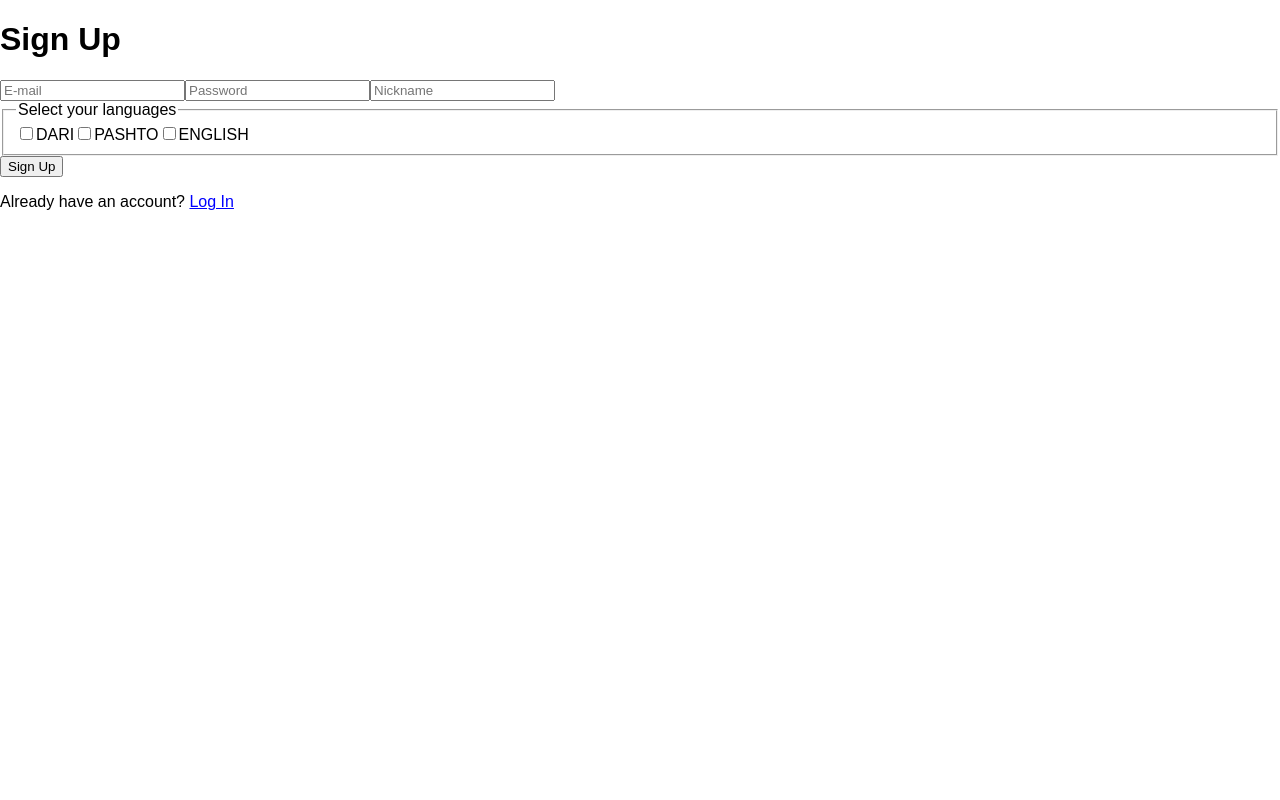
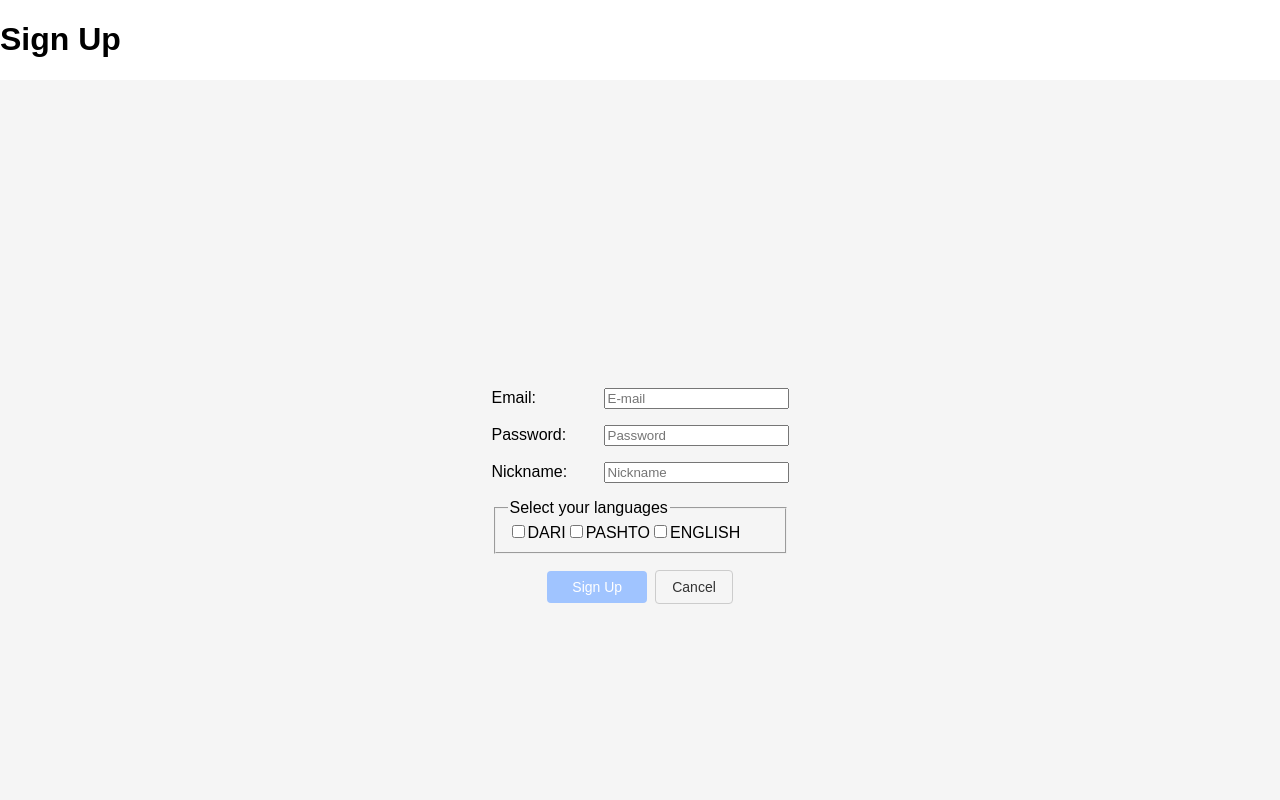
Before and after one commit to ryanslee91/afghan-community-sd, a Next.js app in the folder frontend/: page /signup in a window 1280 px wide. Shown: the top 800 px of the page. Built offline with nearby package versions, Linux system fonts and the light colour scheme; no server answers.

Commit message:
17th commit: editing login form and signup form front end

```diff
--- a/frontend/src/components/LoginForm/LoginForm.tsx
+++ b/frontend/src/components/LoginForm/LoginForm.tsx
@@ -46,7 +46,7 @@ export default function LoginForm({ onSubmit }: { onSubmit: (data: { email: stri
        <div className={styles.signUpPrompt}>
           Do not have an account?{' '}
           <Link href="/signup" className={styles.signUpLink}>
-            Sign up now!
+            Sign up here
           </Link>
         </div>
 
--- a/frontend/src/components/SignUpForm/SignUpForm.module.css
+++ b/frontend/src/components/SignUpForm/SignUpForm.module.css
@@ -0,0 +1,127 @@
+/* SignUpForm.module.css */
+.container {
+  display: flex;
+  justify-content: center;
+  align-items: center;
+  min-height: 100vh;
+  padding: 1rem;
+  background-color: #f5f5f5;
+}
+
+.form {
+  width: 100%;
+  max-width: 400px;
+  background: #fff;
+  padding: 2rem;
+  border-radius: 8px;
+  box-shadow: 0 4px 12px rgba(0, 0, 0, 0.05);
+}
+
+/* 1) 레이블+인풋 그룹 */
+.inputGroup {
+  display: grid;
+  grid-template-columns: 100px 1fr;
+  column-gap: 0.75rem;
+  align-items: center;
+  margin-bottom: 1rem;
+}
+
+/* 2) 레이블 폭 고정 */
+
+.label {
+  text-align: right;
+}
+
+/* 3) 인풋 확장 */
+.input {
+  width: 100%;
+  padding: 0.75rem 1rem;
+  border: 1px solid #ccc;
+  border-radius: 4px;
+}
+
+/* 기존 필드셋, 체크박스 스타일 유지 */
+.fieldset {
+  border: none;
+  margin: 1rem 0;
+}
+
+.legend {
+  font-weight: 600;
+  margin-bottom: 0.5rem;
+}
+
+.checkboxGroup {
+  display: flex;
+  flex-wrap: wrap;
+  gap: 0.5rem 1rem;
+}
+
+.checkboxLabel {
+  display: flex;
+  align-items: center;
+  font-size: 0.9rem;
+}
+
+.checkbox {
+  margin-right: 0.5rem;
+}
+
+.buttonGroup {
+  display: flex;
+  justify-content: center;
+  align-items: center;
+  gap: 0.5rem;                /* 버튼 사이 간격 */
+  margin-top: 1rem;
+}
+
+/* 4) 제출 버튼 중앙 배치 */
+.submitButton {
+  display: block;
+  width: 100%;
+  max-width: 100px;
+  margin: 0;
+  padding: 0.5rem 1rem;
+  background-color: #0070f3;
+  color: #fff;
+  font-size: 0.875rem;
+  min-width: 100px;
+  border: none;
+  border-radius: 4px;
+  cursor: pointer;
+  transition: background-color 0.2s;
+}
+
+.submitButton:hover:not([disabled]) {
+  background-color: #005bb5;
+}
+
+.submitButton:disabled {
+  background-color: #a0c4ff;
+  cursor: not-allowed;
+}
+
+.error {
+  color: #d32f2f;
+  font-size: 0.9rem;
+  text-align: center;
+  margin-bottom: 1rem;
+}
+
+.cancelButton {
+  padding: 0.5rem 1rem;
+  font-size: 0.875rem;
+  background-color: transparent;
+  color: #333;
+  border: 1px solid #ccc;
+  border-radius: 4px;
+  text-decoration: none;
+  display: inline-flex;
+  align-items: center;
+  justify-content: center;
+  cursor: pointer;
+}
+
+.cancelButton:hover {
+  background-color: #f5f5f5;
+}
--- a/frontend/src/components/SignUpForm/SignUpForm.tsx
+++ b/frontend/src/components/SignUpForm/SignUpForm.tsx
@@ -2,6 +2,8 @@ import { useState } from 'react';
 import api from '@/utils/api';
 import { Language, LANGUAGES } from '@/types/Languages';
 import axios from 'axios';
+import styles from './SignUpForm.module.css';
+import Link from 'next/link';
 
 interface SignUpFormProps {
   onSuccess?: () => void
@@ -34,6 +36,21 @@ export default function SignUpForm({ onSuccess }: SignUpFormProps) {
   const handleSubmit = async (e: React.FormEvent) => {
     e.preventDefault()
     setError('')
+    if (!form.email.trim()) {
+        alert('You are missing an e-mail!');
+        return;
+    }
+    if (!form.password) {
+        alert('You are missing a password!')
+    }
+    if (!form.nickname.trim()) {
+        alert('You are missing a nickname!')
+    }
+    if (form.languages.length === 0) {
+        alert('Please select at least one language!');
+        return;
+    }
+
     try {
       await api.post('/auth/sign-up', form)
       onSuccess?.()
@@ -45,28 +62,40 @@ export default function SignUpForm({ onSuccess }: SignUpFormProps) {
   }
 
   return (
+    <div className={styles.container}>
     <form onSubmit={handleSubmit}>
       {error && <p className="error">{error}</p>}
+      <label className={styles.inputGroup}>
+      <span>Email: </span>
       <input
         name="email"
         value={form.email}
         onChange={handleChange}
         placeholder="E-mail"
+        required
       />
+      </label>
+      <label className={styles.inputGroup}>
+      <span>Password: </span>
       <input
         name="password"
         type="password"
         value={form.password}
         onChange={handleChange}
         placeholder="Password"
+        required
       />
+      </label>
+      <label className={styles.inputGroup}>
+      <span>Nickname: </span>
       <input
         name="nickname"
         value={form.nickname}
         onChange={handleChange}
         placeholder="Nickname"
+        required
       />
-
+      </label>
       <fieldset>
         <legend>Select your languages</legend>
         {LANGUAGES.map(lang => (
@@ -80,8 +109,24 @@ export default function SignUpForm({ onSuccess }: SignUpFormProps) {
           </label>
         ))}
       </fieldset>
-
-      <button type="submit">Sign Up</button>
+     <div className={styles.buttonGroup}>
+      <button
+        type="submit"
+        className={styles.submitButton}
+        disabled={
+          !form.email.trim() ||
+          !form.password ||
+          !form.nickname.trim() ||
+          form.languages.length === 0
+        }
+      >
+        Sign Up
+        </button>
+        <Link href="/login" className={styles.cancelButton}>
+          Cancel
+        </Link>
+        </div>
     </form>
+    </div>
   )
 }
--- a/frontend/src/pages/signup.tsx
+++ b/frontend/src/pages/signup.tsx
@@ -5,7 +5,6 @@ import { useRouter } from 'next/router'
 export default function SignUpPage() {
   const router = useRouter()
 
-  // 회원가입 성공 후 로그인 페이지로 이동
   const handleSuccess = () => {
     router.push('/login')
   }
```
